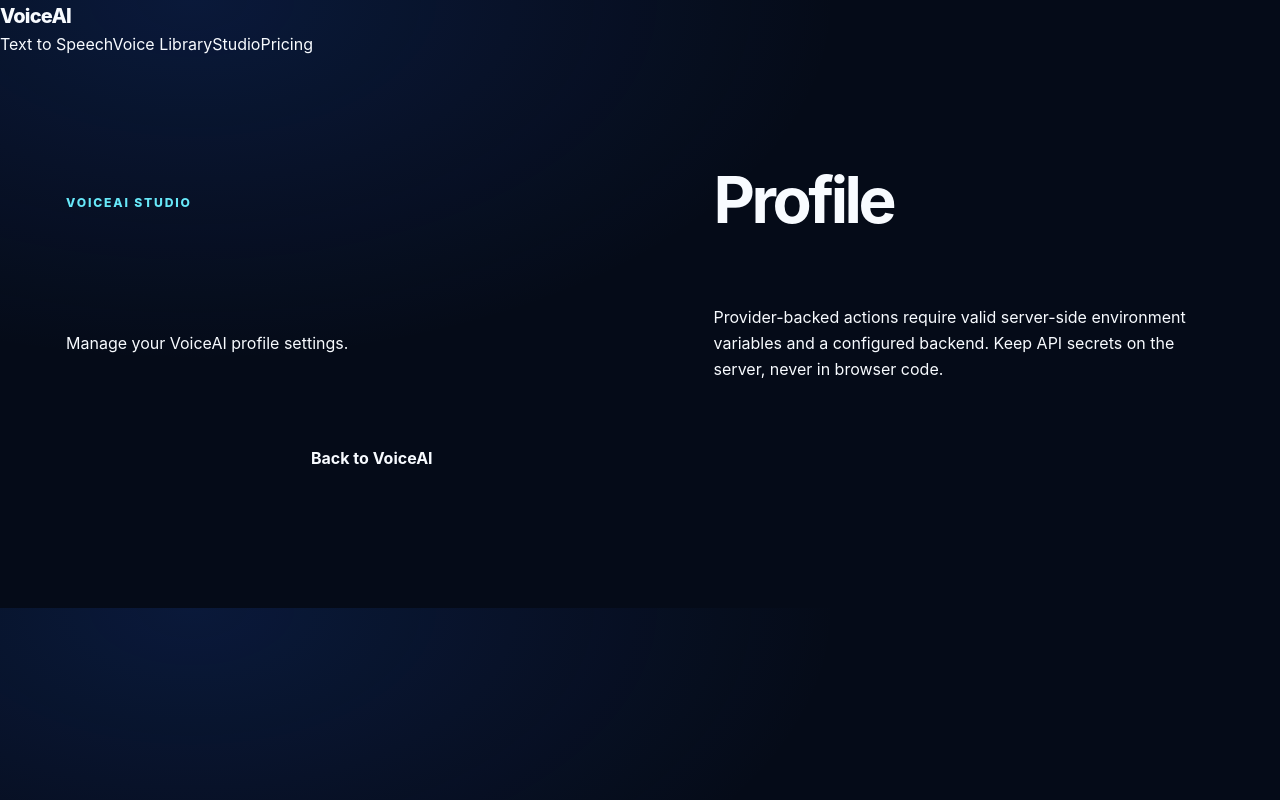
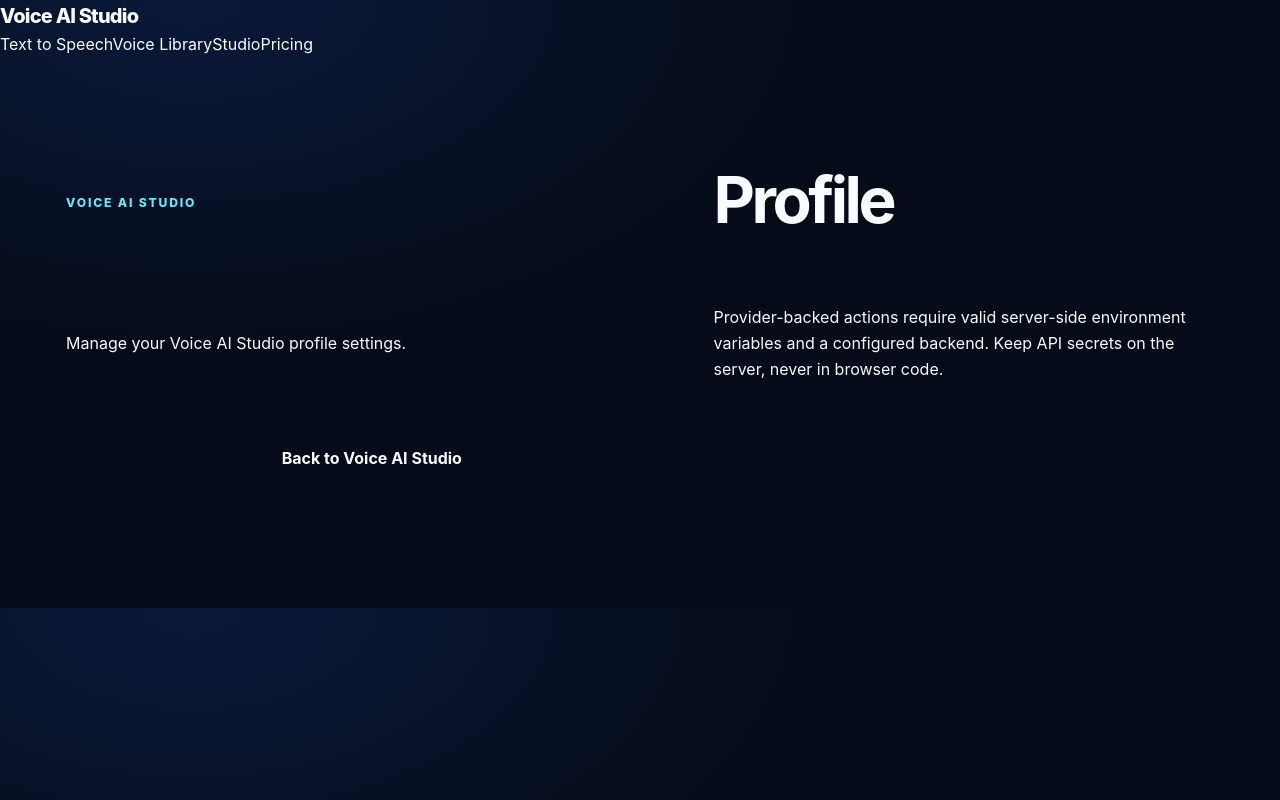
Before and after one commit to bhaylugohil376-lab/Voice-Ai-Studio_, a website: page profile.html in a window 1280 px wide. Drawn offline with Linux system fonts and the light colour scheme.

Commit message:
Use Voice AI Studio branding consistently

```diff
--- a/profile.html
+++ b/profile.html
@@ -1,2 +1,2 @@
 <!doctype html>
-<html lang="en"><head><meta charset="utf-8"><meta name="viewport" content="width=device-width,initial-scale=1"><title>Profile | VoiceAI</title><link rel="stylesheet" href="style.css"></head><body><header class="site-header"><a href="index.html" class="logo">VoiceAI</a><nav><a href="tts.html">Text to Speech</a><a href="voice-library.html">Voice Library</a><a href="studio.html">Studio</a><a href="pricing.html">Pricing</a></nav></header><main class="container"><section class="hero"><p class="eyebrow">VOICEAI STUDIO</p><h1>Profile</h1><p>Manage your VoiceAI profile settings.</p><p>Provider-backed actions require valid server-side environment variables and a configured backend. Keep API secrets on the server, never in browser code.</p><a class="button" href="index.html">Back to VoiceAI</a></section></main></body></html>
+<html lang="en"><head><meta charset="utf-8"><meta name="viewport" content="width=device-width,initial-scale=1"><title>Profile | Voice AI Studio</title><link rel="stylesheet" href="style.css"></head><body><header class="site-header"><a href="index.html" class="logo">Voice AI Studio</a><nav><a href="tts.html">Text to Speech</a><a href="voice-library.html">Voice Library</a><a href="studio.html">Studio</a><a href="pricing.html">Pricing</a></nav></header><main class="container"><section class="hero"><p class="eyebrow">VOICE AI STUDIO</p><h1>Profile</h1><p>Manage your Voice AI Studio profile settings.</p><p>Provider-backed actions require valid server-side environment variables and a configured backend. Keep API secrets on the server, never in browser code.</p><a class="button" href="index.html">Back to Voice AI Studio</a></section></main></body></html>
```
